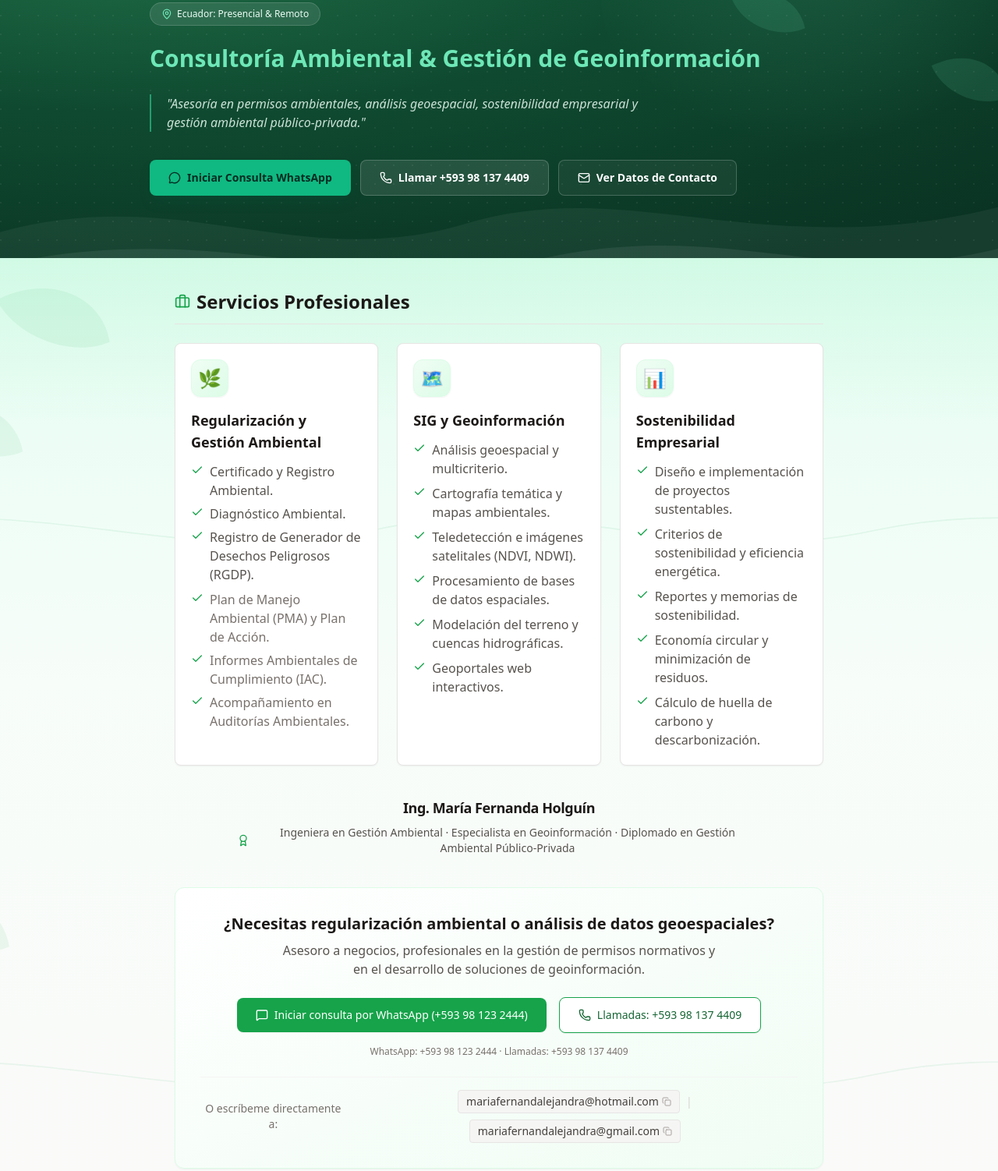
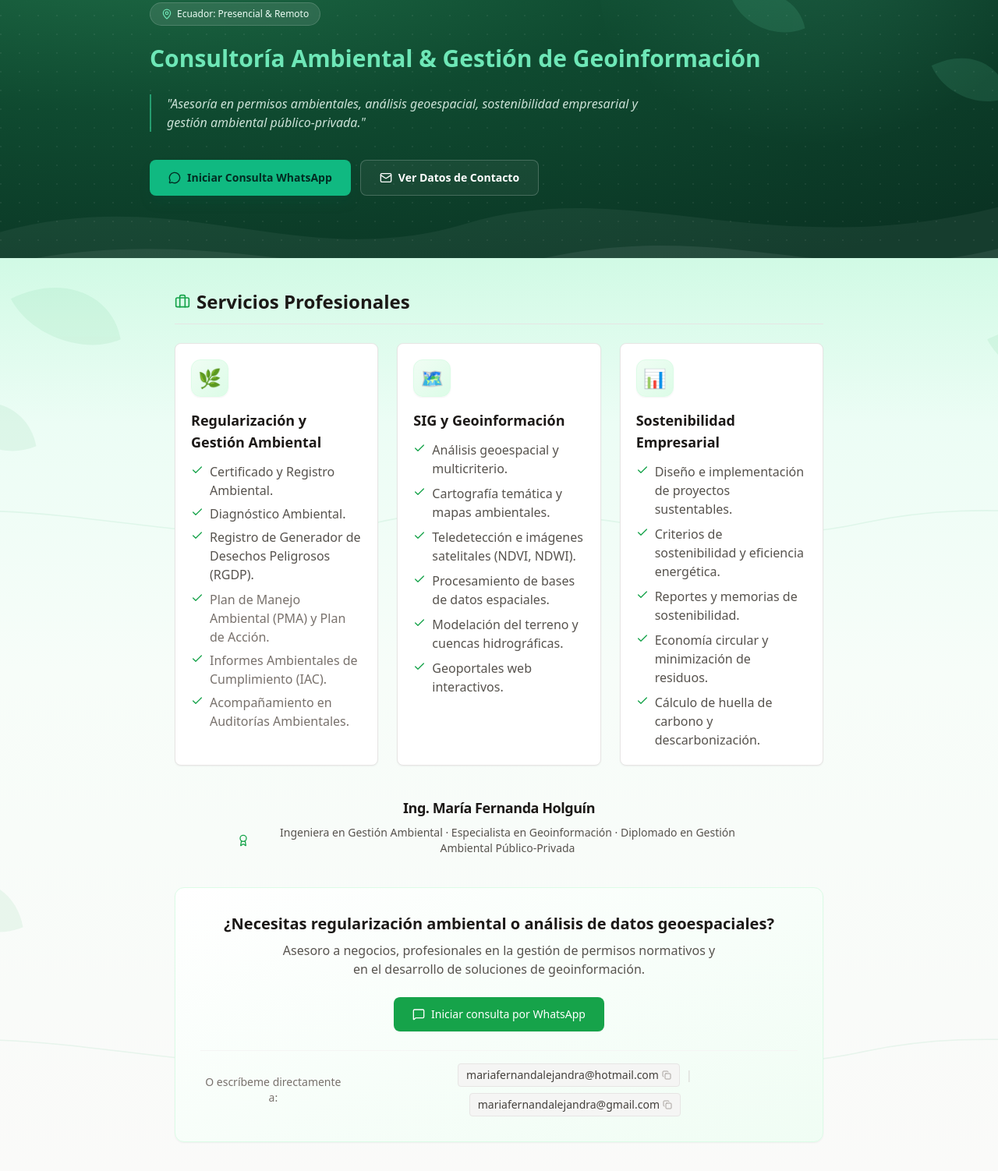
Before and after one commit to maferholguin1/Servicios-ambientales, a plain HTML site: page index.html in a window 1280 px wide. Shown: the part 77-1579 px from the top of the page at 78% size. Drawn offline with nearby package versions, Linux system fonts and the light colour scheme.

Commit message:
index.html

```diff
--- a/index.html
+++ b/index.html
@@ -84,19 +84,14 @@
                 "Asesoría en permisos ambientales, análisis geoespacial, sostenibilidad empresarial y gestión ambiental público-privada."
             </blockquote>
 
-          <!-- Botones -->
+        <!-- Botones -->
 <div class="flex flex-col sm:flex-row flex-wrap gap-3">
-    <a href="https://wa.me/593981232444"
+    <a href="https://wa.me/593981374409"
        target="_blank"
        rel="noopener noreferrer"
        class="inline-flex items-center justify-center gap-2 bg-emerald-500 hover:bg-emerald-400 text-emerald-950 font-semibold px-6 py-3 rounded-lg text-sm transition-colors shadow-lg shadow-emerald-900/30">
         <i data-lucide="message-circle" class="w-4 h-4"></i>
         Iniciar Consulta WhatsApp
-    </a>
-    <a href="tel:+593981374409"
-       class="inline-flex items-center justify-center gap-2 bg-white/10 hover:bg-white/20 text-white font-semibold px-6 py-3 rounded-lg text-sm transition-colors border border-white/20">
-        <i data-lucide="phone" class="w-4 h-4"></i>
-        Llamar +593 98 137 4409
     </a>
     <a href="#contacto"
        class="inline-flex items-center justify-center gap-2 bg-white/5 hover:bg-white/10 text-white font-semibold px-6 py-3 rounded-lg text-sm transition-colors border border-white/20">
@@ -271,26 +266,16 @@
                 Asesoro a negocios, profesionales en la gestión de permisos normativos y en el desarrollo de soluciones de geoinformación.
             </p>
 
-           <div class="flex flex-col sm:flex-row items-center justify-center gap-4 mb-4">
+          <div class="flex flex-col sm:flex-row items-center justify-center gap-4 mb-6">
     <!-- WhatsApp -->
-    <a href="https://wa.me/593981232444"
+    <a href="https://wa.me/593981374409"
        target="_blank"
        rel="noopener noreferrer"
        class="w-full sm:w-auto inline-flex items-center justify-center gap-2 bg-brand-600 hover:bg-brand-800 text-white font-medium px-6 py-3 rounded-lg text-sm transition-colors shadow-sm">
         <i data-lucide="message-square" class="w-4 h-4"></i>
-        Iniciar consulta por WhatsApp (+593 98 123 2444)
-    </a>
-    <!-- Llamadas -->
-    <a href="tel:+593981374409"
-       class="w-full sm:w-auto inline-flex items-center justify-center gap-2 bg-white hover:bg-stone-50 text-brand-800 font-medium px-6 py-3 rounded-lg text-sm transition-colors border border-brand-600 shadow-sm">
-        <i data-lucide="phone" class="w-4 h-4"></i>
-        Llamadas: +593 98 137 4409
+        Iniciar consulta por WhatsApp
     </a>
 </div>
-
-<p class="text-xs text-stone-500 mb-6">
-    WhatsApp: +593 98 123 2444 · Llamadas: +593 98 137 4409
-</p>
 
             <!-- Correos Electrónicos con Copiado Rápido -->
             <div class="pt-4 border-t border-stone-100 flex flex-col sm:flex-row items-center justify-center gap-2 text-xs sm:text-sm text-stone-500">
```
